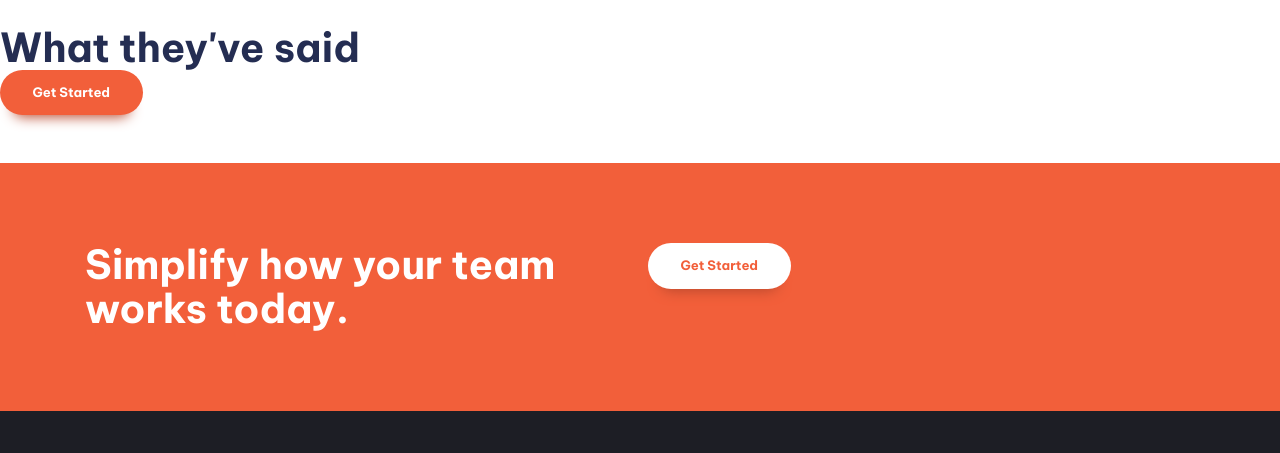
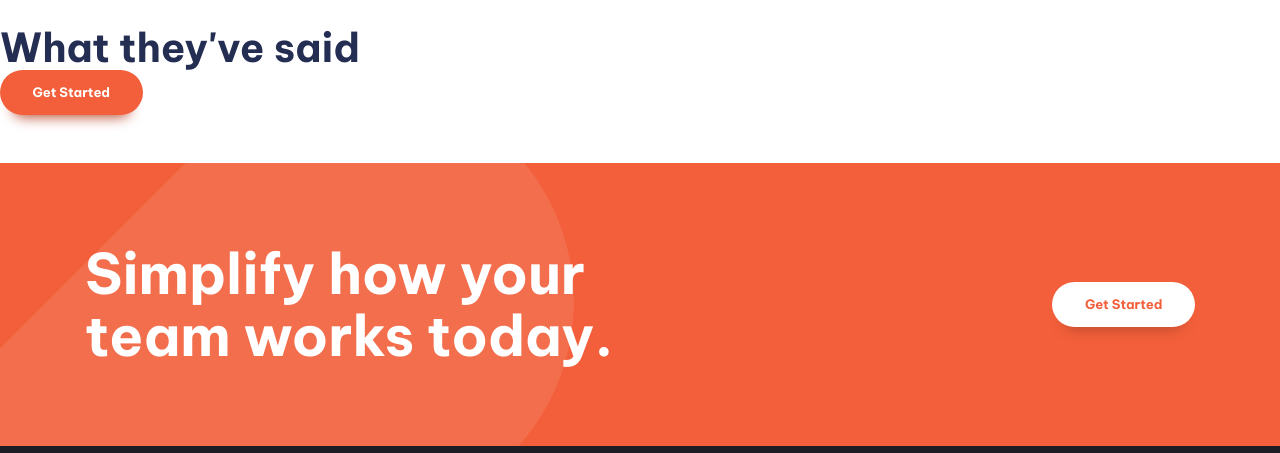
Before and after one commit to pulsar1812/landing-page-vanilla, a website built with Vite: page index.html in a window 1280 px wide. Shown: the part 1408-1861 px from the top of the page. Built offline with nearby package versions, Linux system fonts and the light colour scheme; a web font is replaced by a local one.

Commit message:
Finish Part 6

```diff
--- a/index.html
+++ b/index.html
@@ -137,15 +137,15 @@
       </section>
 
       <!-- Call To Action -->
-      <section class="bg-accent-400 text-neutral-100 padding-block-900">
+      <section class="cta bg-accent-400 text-neutral-100 padding-block-900">
         <div class="container">
-          <div class="even-columns">
+          <div class="even-columns vertical-align-center">
             <div>
-              <p class="fs-secondary-heading fw-bold">
+              <p class="fs-primary-heading fw-bold">
                 Simplify how your team works today.
               </p>
             </div>
-            <div>
+            <div class="justify-self-end-md">
               <button class="button" data-type="inverted">Get Started</button>
             </div>
           </div>
--- a/style.css
+++ b/style.css
@@ -248,6 +248,30 @@ p[data-width="wide"] {
   }
 }
 
+/* cta */
+.cta {
+  position: relative;
+  isolation: isolate;
+  text-align: center;
+}
+
+@media (min-width: 50em) {
+  .cta {
+    text-align: left;
+  }
+}
+
+.cta::before {
+  content: '';
+  position: absolute;
+  inset: 0;
+  background-image: url('images/bg-tablet-pattern.svg'), url('images/bg-tablet-pattern.svg');
+  background-position: -15rem -5rem, 80rem, -42rem;
+  background-repeat: no-repeat;
+  z-index: -1;
+  opacity: 0.1;
+}
+
 /* Utility classes */
 .visually-hidden {
   position: absolute !important;
@@ -278,6 +302,20 @@ p[data-width="wide"] {
   .even-columns {
     grid-auto-flow: column;
     grid-auto-columns: 1fr;
+  }
+}
+
+.vertical-align-center {
+  align-items: center;
+}
+
+.justify-self-end {
+  justify-self: end;
+}
+
+@media (min-width: 50em) {
+  .justify-self-end-md {
+    justify-self: end;
   }
 }
 
```
